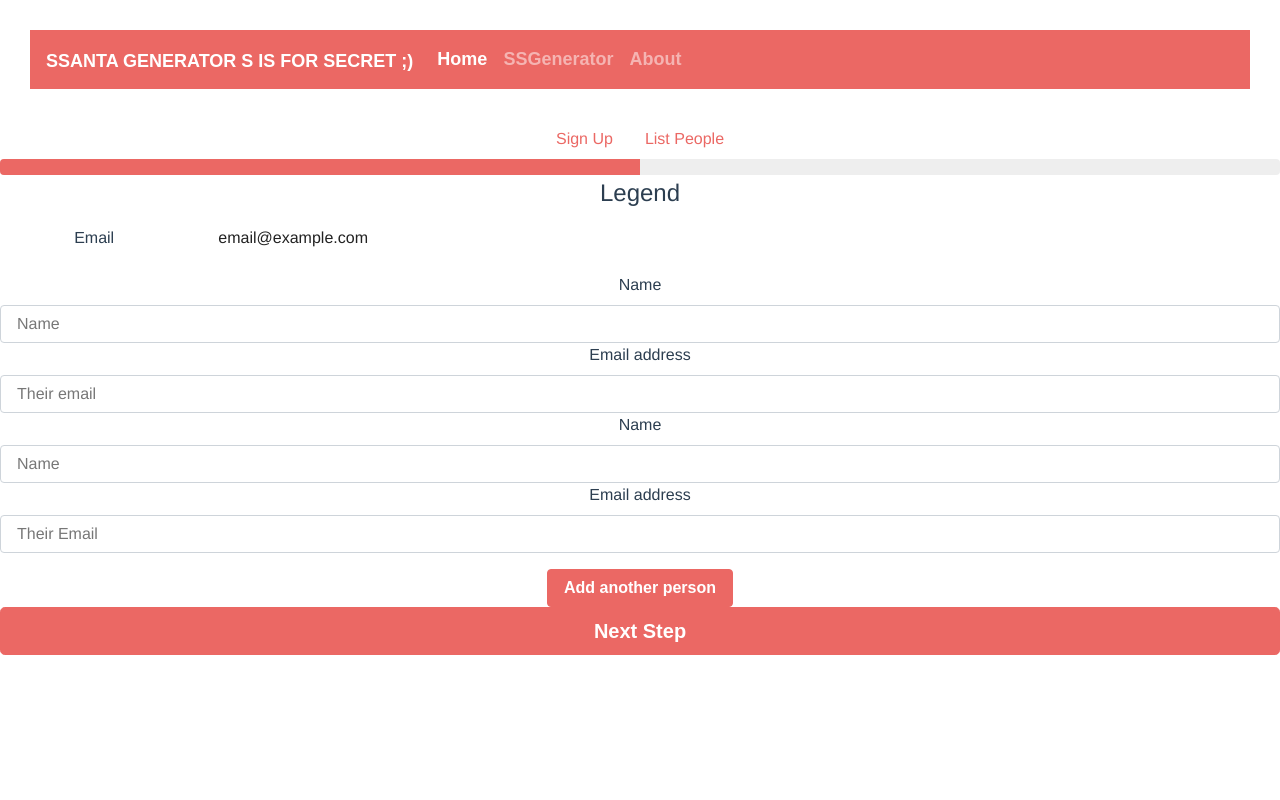
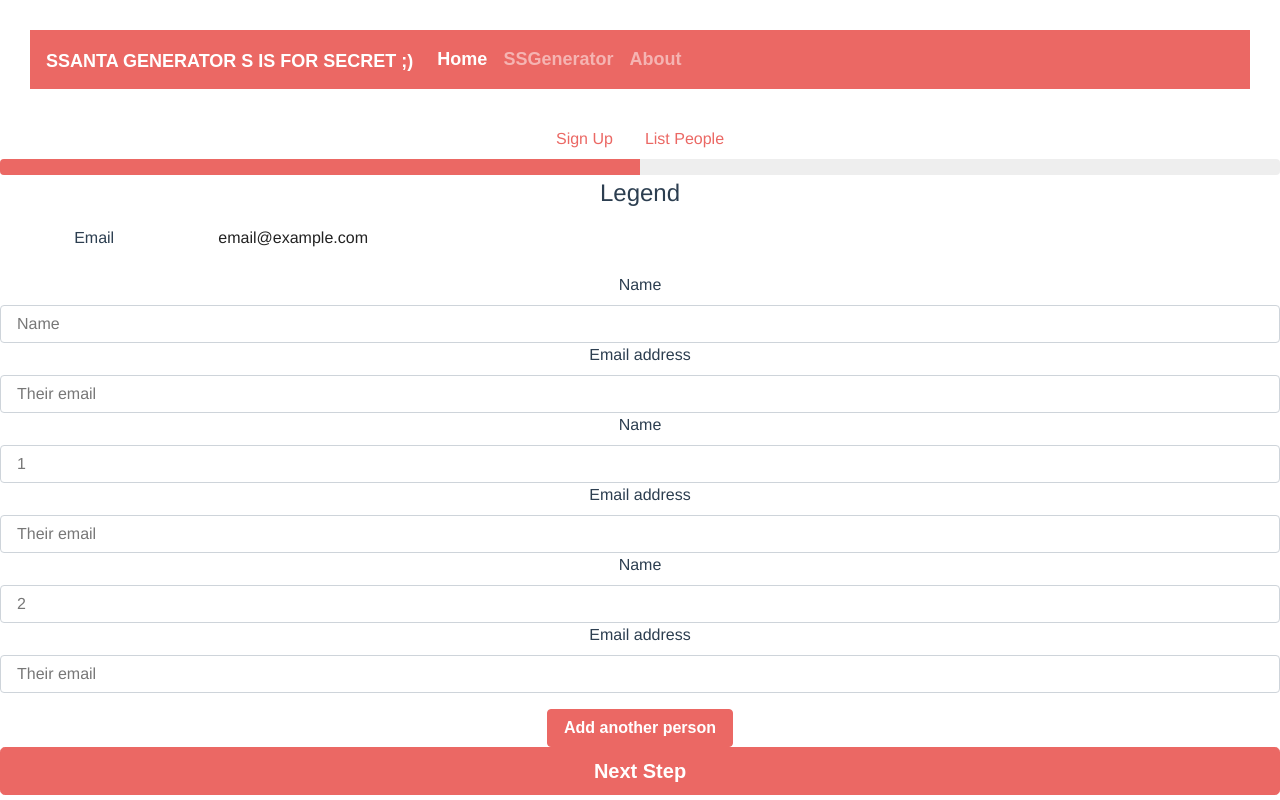
Before and after one commit to dhausk/SSanta, a Vue app in the folder client/: page /#/SSForm/SSList in a window 1280 px wide. Built offline with nearby package versions, Linux system fonts and the light colour scheme; a web font is replaced by a local one.

Commit message:
added v-for instance for form view.

```diff
--- a/client/src/components/SSList.vue
+++ b/client/src/components/SSList.vue
@@ -16,16 +16,19 @@
 					</div>
 				</div>
 				<div class="form-group">
-
-
 					<label for="name1">Name</label>
 					<input type="text" class="form-control" id="name1" placeholder="Name">
            <label for="email1">Email address</label>
           <input type="email" class="form-control" id="email1" placeholder="Their email">
-          <label for="name2">Name</label>
-					<input type="text" class="form-control" id="name2" placeholder="Name">
-           <label for="email2">Email address</label>
-          <input type="email" class="form-control" id="email2" placeholder="Their Email">
+          <div v-for="n in listNumber" :key="n">
+
+            <label for="name">Name</label>
+					<input type="text" class="form-control" :id="n" :placeholder="n">
+           <label for="email1">Email address</label>
+          <input type="email" class="form-control" id="email1" placeholder="Their email">
+
+          </div>
+
 				</div>
 
 				<button type="button" class="btn btn-primary" >Add another person</button>
@@ -36,7 +39,16 @@
 	</div>
 </template>
 <script>
-export default { name: 'SSList'};
+  import {mapState} from 'vuex';
+export default {
+  name: 'SSList',
+  computed: {
+    listNumber () {
+      return this.$store.state.groupSize -1
+    }
+  }
+};
+
 </script>
 
 <style scoped>
```
